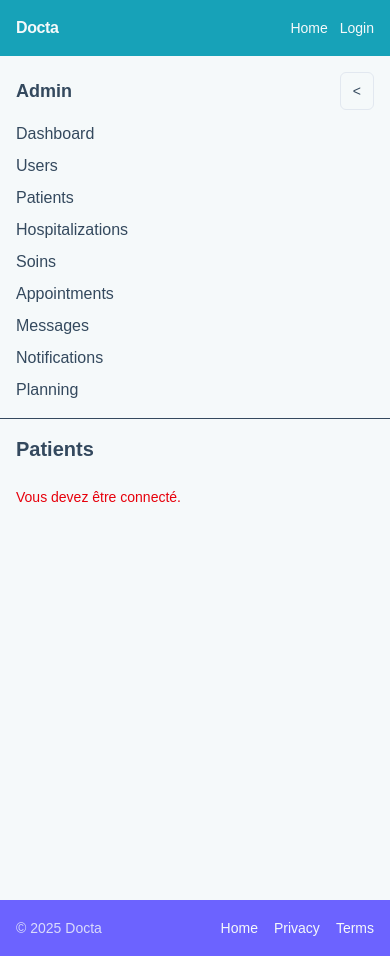
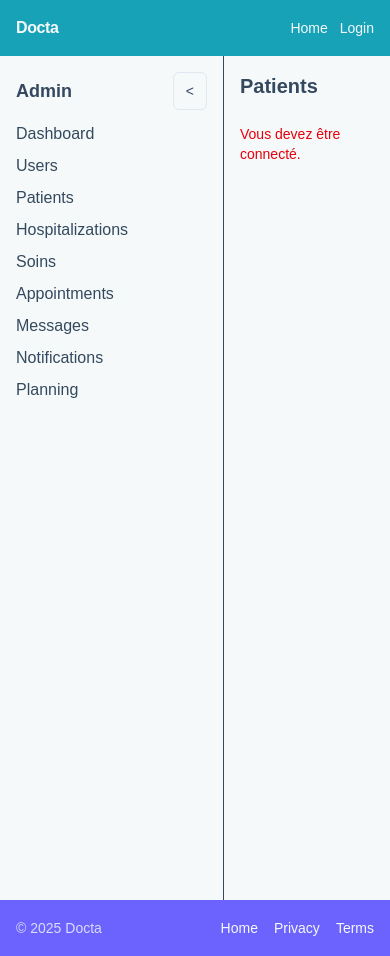
Before and after one commit to Yantiomene/docta, a Next.js app: page /admin/patients in a window 390 px wide. Built offline with nearby package versions, Linux system fonts and the light colour scheme; no server answers.

Commit message:
refactor(sidebar): adjust sidebar widths and improve mobile behavior
- Change collapsed width from sm:w-16 to w-16 for mobile support
- Change expanded width from sm:w-64 to w-56 for consistency
- Remove redundant width classes and simplify layout structure

```diff
--- a/app/admin/layout.tsx
+++ b/app/admin/layout.tsx
@@ -19,12 +19,12 @@ export default function AdminLayout({ children }: { children: React.ReactNode })
     } catch {}
   }, [collapsed]);
 
-  const asideWidth = collapsed ? "sm:w-16" : "sm:w-64";
+  const asideWidth = collapsed ? "w-16" : "w-56"; // réduit par défaut, replié aussi sur mobile
   const labelCls = collapsed ? "sr-only" : "";
 
   return (
-    <div className="min-h-screen flex flex-col sm:flex-row w-full">
-      <aside className={`w-full ${asideWidth} sm:border-r border-b sm:border-b-0 p-4 space-y-3 transition-[width] duration-200`}>
+    <div className="min-h-screen flex w-full">
+      <aside className={`${asideWidth} border-r p-4 space-y-3 transition-[width] duration-200`}>
         <div className="flex items-center justify-between">
           <h2 className={`text-lg font-semibold ${labelCls}`}>Admin</h2>
           <Button type="button" variant="outline" className="px-2 py-1" onClick={() => setCollapsed((v) => !v)}>
--- a/app/infirmiere/layout.tsx
+++ b/app/infirmiere/layout.tsx
@@ -17,12 +17,12 @@ export default function InfirmiereLayout({ children }: { children: React.ReactNo
     try { localStorage.setItem("sidebar:infirmiere:collapsed", collapsed ? "1" : "0"); } catch {}
   }, [collapsed]);
 
-  const asideWidth = collapsed ? "sm:w-16" : "sm:w-64";
+  const asideWidth = collapsed ? "w-16" : "w-56"; // largeur réduite, repli mobile inclus
   const labelCls = collapsed ? "sr-only" : "";
 
   return (
     <div className="min-h-screen flex">
-      <aside className={`w-64 ${asideWidth} border-r p-4 space-y-3 transition-[width] duration-200`}>
+      <aside className={`${asideWidth} border-r p-4 space-y-3 transition-[width] duration-200`}>
         <div className="flex items-center justify-between">
           <h2 className={`text-lg font-semibold ${labelCls}`}>Infirmière</h2>
           <Button type="button" variant="outline" className="px-2 py-1" onClick={() => setCollapsed((v) => !v)}>
--- a/app/medecin/layout.tsx
+++ b/app/medecin/layout.tsx
@@ -17,12 +17,12 @@ export default function MedecinLayout({ children }: { children: React.ReactNode
     try { localStorage.setItem("sidebar:medecin:collapsed", collapsed ? "1" : "0"); } catch {}
   }, [collapsed]);
 
-  const asideWidth = collapsed ? "sm:w-16" : "sm:w-64";
+  const asideWidth = collapsed ? "w-16" : "w-56"; // réduit par défaut
   const labelCls = collapsed ? "sr-only" : "";
 
   return (
     <div className="min-h-screen flex">
-      <aside className={`w-64 ${asideWidth} border-r p-4 space-y-3 transition-[width] duration-200`}>
+      <aside className={`${asideWidth} border-r p-4 space-y-3 transition-[width] duration-200`}>
         <div className="flex items-center justify-between">
           <h2 className={`text-lg font-semibold ${labelCls}`}>Médecin</h2>
           <Button type="button" variant="outline" className="px-2 py-1" onClick={() => setCollapsed((v) => !v)}>
--- a/app/patient/layout.tsx
+++ b/app/patient/layout.tsx
@@ -17,12 +17,12 @@ export default function PatientLayout({ children }: { children: React.ReactNode
     try { localStorage.setItem("sidebar:patient:collapsed", collapsed ? "1" : "0"); } catch {}
   }, [collapsed]);
 
-  const asideWidth = collapsed ? "sm:w-16" : "sm:w-64";
+  const asideWidth = collapsed ? "w-16" : "w-56"; // réduit
   const labelCls = collapsed ? "sr-only" : "";
 
   return (
     <div className="min-h-screen flex">
-      <aside className={`w-64 ${asideWidth} border-r p-4 space-y-3 transition-[width] duration-200`}>
+      <aside className={`${asideWidth} border-r p-4 space-y-3 transition-[width] duration-200`}>
         <div className="flex items-center justify-between">
           <h2 className={`text-lg font-semibold ${labelCls}`}>Patient</h2>
           <Button type="button" variant="outline" className="px-2 py-1" onClick={() => setCollapsed((v) => !v)}>
```
Also changed, not shown: 1 other file (tests, documents, lock files or other folders).
